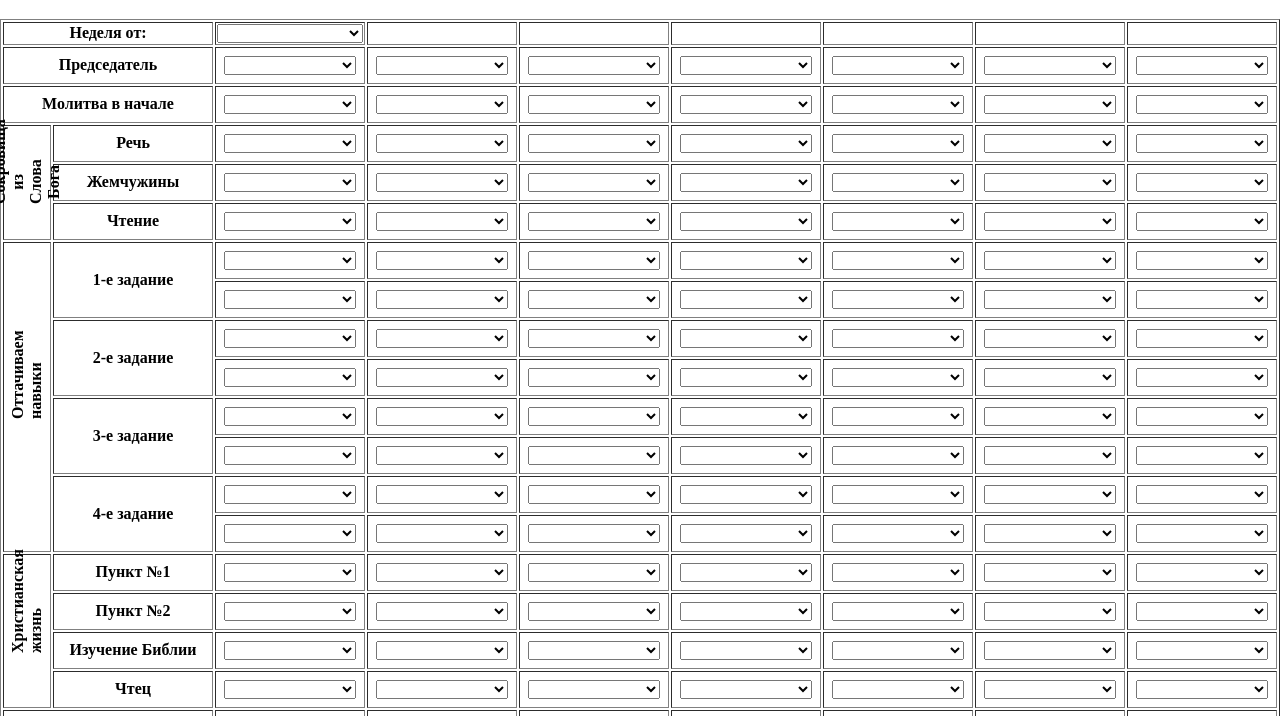
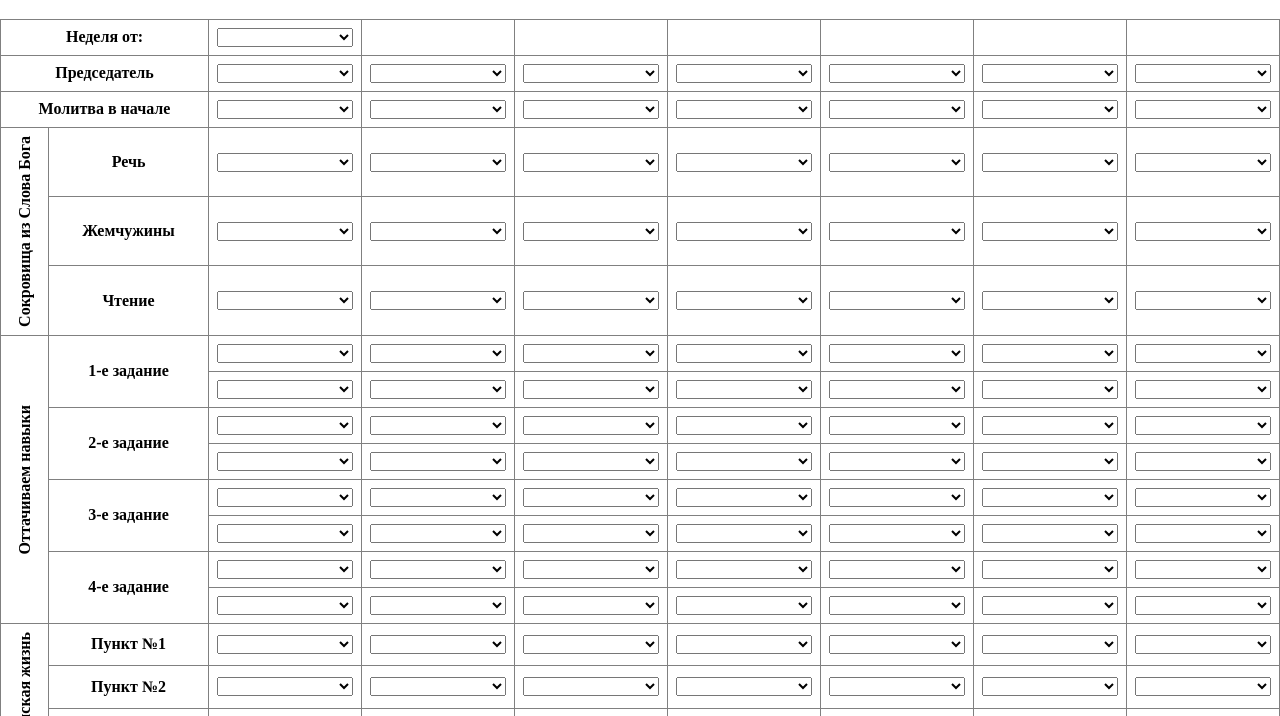
Before and after one commit to yplaksyuk/orbis, a website: page docs/index.html in a window 1280 px wide. Shown: the part 61-777 px from the top of the page. Drawn offline with Linux system fonts and the light colour scheme.

Commit message:
vertical text + styling

```diff
--- a/docs/index.html
+++ b/docs/index.html
@@ -5,7 +5,7 @@
 	</head>
 <body>
 	<h1>Расписание встреч</h1>
-	<table border="1" style="width: 100%; table-layout: fixed;">
+	<table>
 		<colgroup>
 			<col style="width: 3em;" />
 			<col style="width: 10em;" />
@@ -262,7 +262,7 @@
 			</tr>
 
 			<tr>
-				<th rowspan="3"><div class="r">Публичная стреча</div></th>
+				<th rowspan="3"><div class="r">Публичная встреча</div></th>
 				<th>Председатель</th>
 				<td><select></select></td>
 				<td><select></select></td>
--- a/docs/style.css
+++ b/docs/style.css
@@ -3,18 +3,36 @@ body {
 	max-width: 100em;
 	margin: 0 auto;
 }
+
+table, table th, table td {
+	border: solid 1px gray;
+	border-collapse: collapse;
+	table-layout: fixed;
+	width: 100%;
+}
+
 div.r {
-	transform: rotate(270deg);
+	writing-mode: vertical-rl;
+	text-orientation: mixed;
+	rotate: 180deg;
+	margin: 0 auto;
 }
 
 tr, th, td {
 	min-height: 2em;
 }
 
-td {
+th, td {
 	padding: .5em;
 }
 
 select {
 	width: 100%;
 }
+
+@media print {
+	select {
+		appearance: none;
+		border: none;
+	}
+}
```
